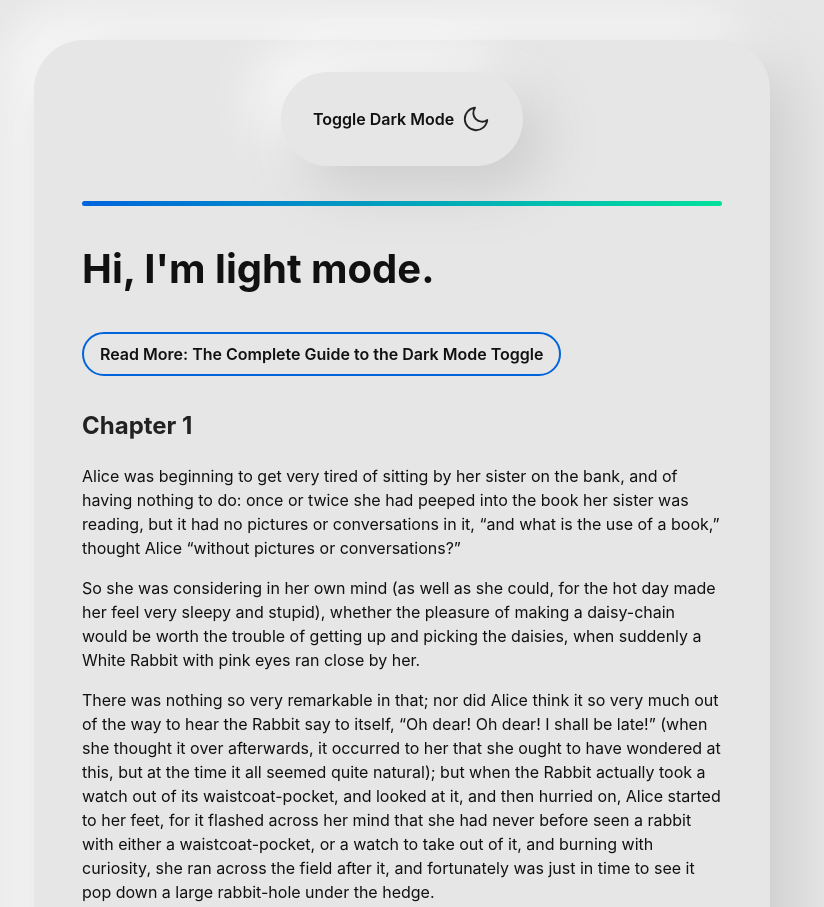
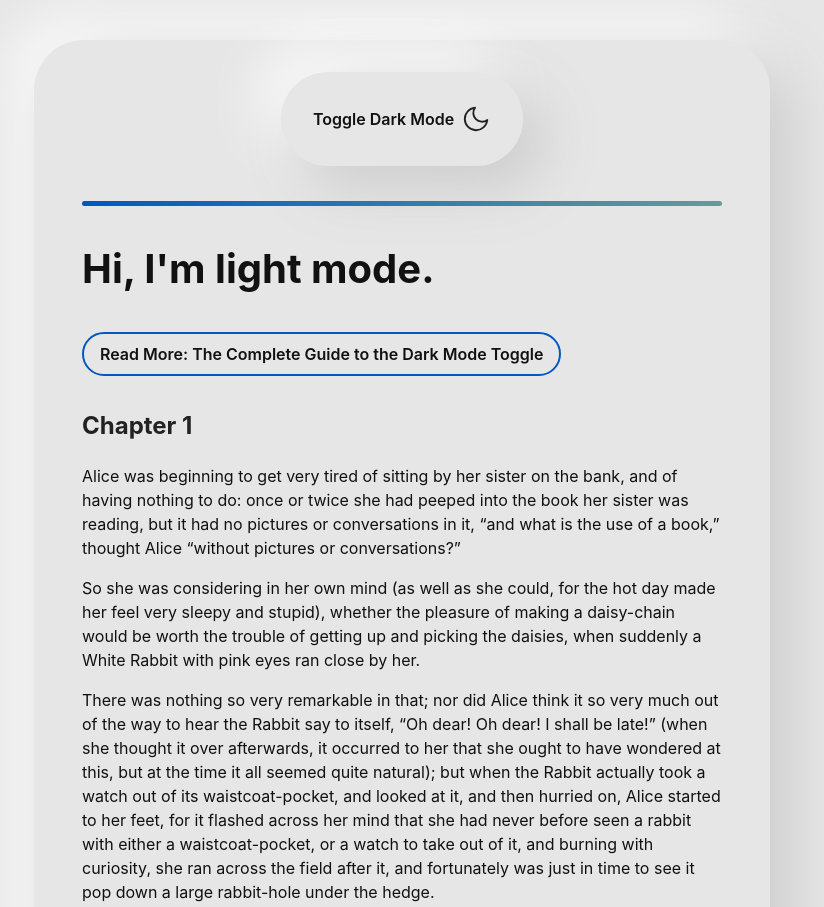
Before and after one commit to royalfig/dark-mode-demo, a website: page index.html in a window 1280 px wide. Shown: the top 907 px of the page, without its empty margins (238-1062 px from the left). Drawn offline with Linux system fonts and the light colour scheme.

Commit message:
updated palette

```diff
--- a/main.scss
+++ b/main.scss
@@ -4,28 +4,28 @@
     cantarell, "Open Sans", "Helvetica Neue", sans-serif;
 
   &[color-mode="light"] {
-    --surface: hsl(0, 0%, 90%);
-    --surface2: hsl(0, 0%, 95%);
-    --surface3: hsl(0, 0%, 100%);
+    --surface: #e6e6e6;
+    --surface2: #f2f2f2;
+    --surface3: #ffffff;
     --element: #111;
     --element2: #222;
     --elementInverse: #eee;
-    --primary: #0064dd;
-    --secondary: #00e19c;
-    --icon: #fbbc33;
+    --primary: #0158c2;
+    --secondary: #639c99;
+    --icon: #fff7d6;
     --box-shadow: 20px 20px 60px #cacaca, -20px -20px 60px #ffffff;
   }
 
   &[color-mode="dark"] {
-    --surface: hsl(0, 0%, 15%);
-    --surface2: hsl(0, 0%, 20%);
-    --surface3: hsl(0, 0%, 25%);
+    --surface: #262626;
+    --surface2: #333333;
+    --surface3: #404040;
     --element: #eee;
     --element2: #ddd;
     --elementInverse: #111;
-    --primary: #41f666;
-    --secondary: #0089f4;
-    --icon: #feff7e;
+    --primary: #0089f4;
+    --secondary: #72faca;
+    --icon: #eee8a9;
     --box-shadow: 20px 20px 60px #1d1d1d, -20px -20px 60px #272727;
   }
 
```
Also changed, not shown: main.css.
